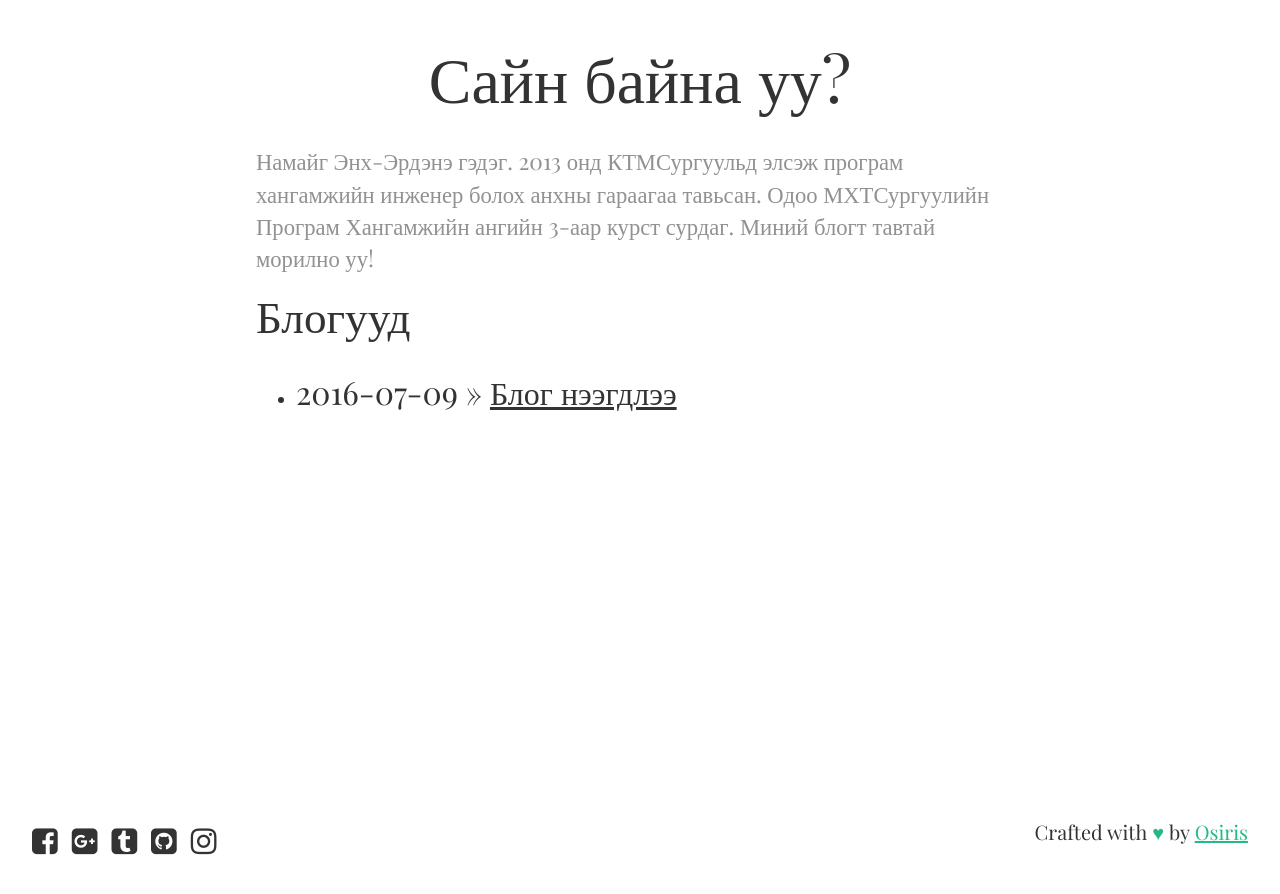
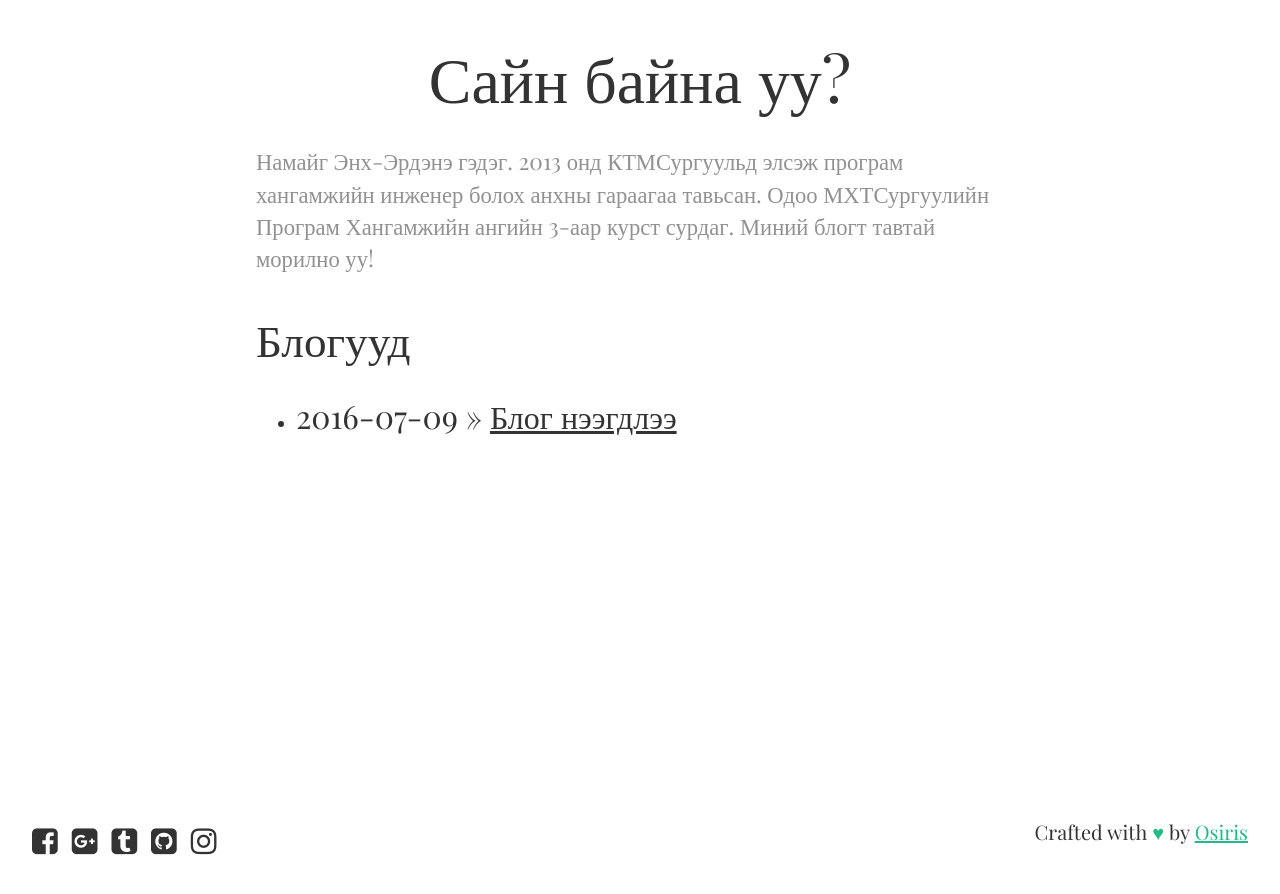
Before and after one commit to Ds3c-ctf-team/enkhee-Osiris.github.io-old, a Jekyll site: the page built from index.html, in a window 1280 px wide. Shown: the top 894 px of the page. Built offline with Jekyll 4.4.1, drawn with Linux system fonts in a browser that asks for light colours; nearby versions of some CDN libraries; some web fonts are replaced.

Commit message:
Update layout

```diff
--- a/_layouts/default.html
+++ b/_layouts/default.html
@@ -24,7 +24,7 @@
 			</h4>
     		</div>
     	</div>
-    	<section class="measure" id="blogs">
+    	<section class="measure my2" id="blogs">
     		<h2 class="h2">Блогууд</h2>
     		{{ content }}
     	</section>
```
